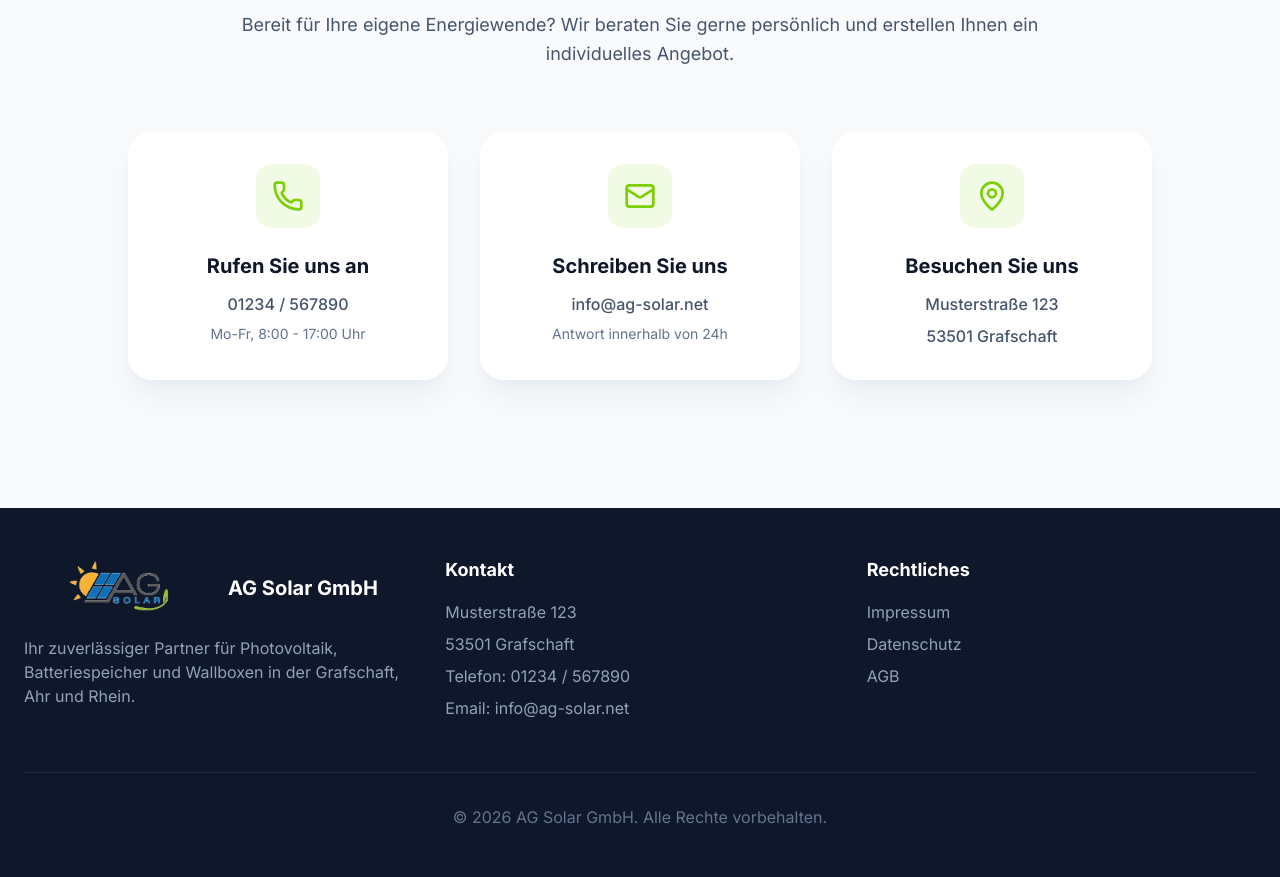
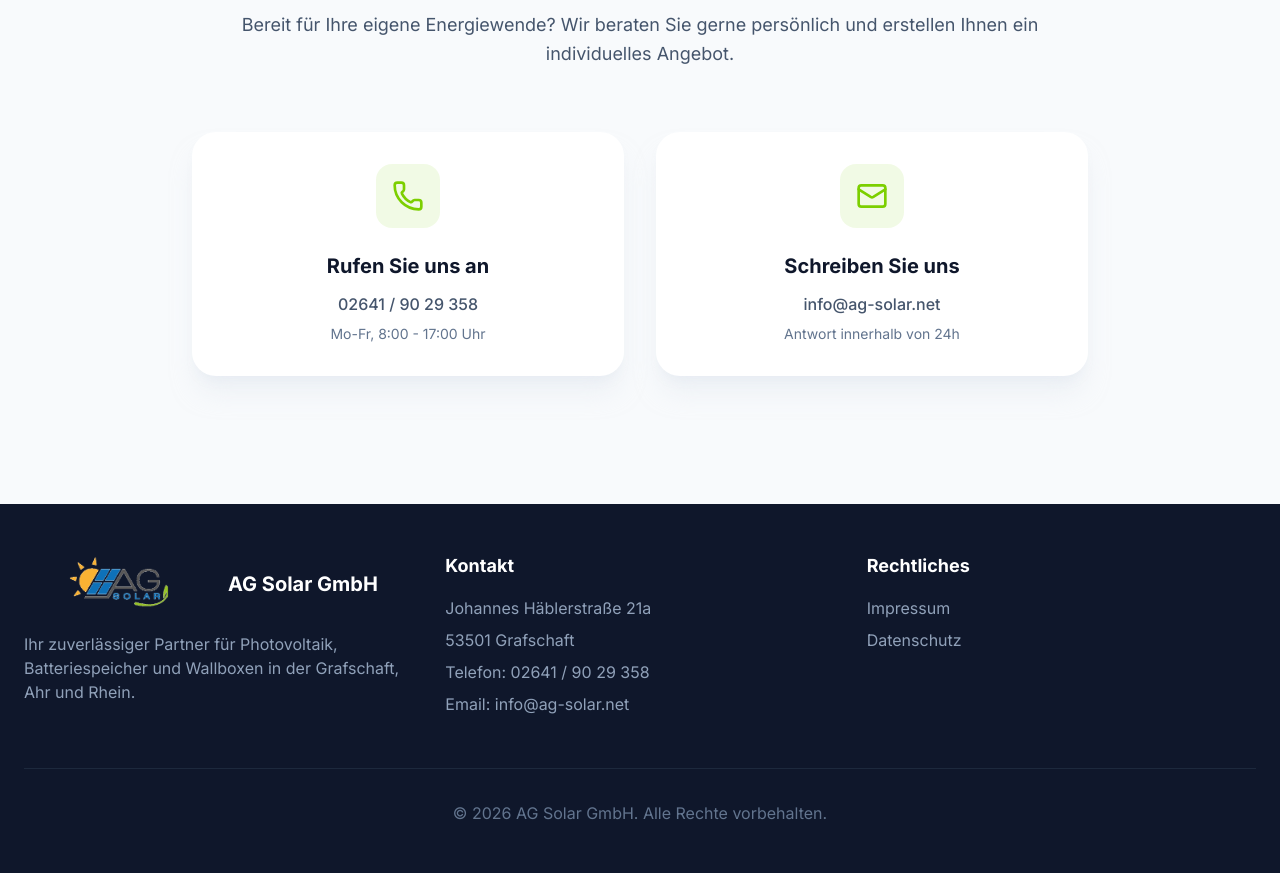
Before and after one commit to Mencode-Maennercode/SolarAG, a Next.js app: page / in a window 1280 px wide. Shown: the part 3200-4077 px from the top of the page. Built offline with nearby package versions, Linux system fonts and the light colour scheme.

Commit message:
Update contact information with real company data and remove AGB link

```diff
--- a/src/components/Footer.tsx
+++ b/src/components/Footer.tsx
@@ -25,9 +25,9 @@ export default function Footer() {
         <div>
           <h4 className="text-lg font-bold text-white mb-4">Kontakt</h4>
           <ul className="space-y-2 text-slate-400">
-            <li>Musterstraße 123</li>
+            <li>Johannes Häblerstraße 21a</li>
             <li>53501 Grafschaft</li>
-            <li>Telefon: 01234 / 567890</li>
+            <li>Telefon: 02641 / 90 29 358</li>
             <li>Email: info@ag-solar.net</li>
           </ul>
         </div>
@@ -40,9 +40,6 @@ export default function Footer() {
             <li>
               <a href="#" className="hover:text-lime-500 transition-colors">Datenschutz</a>
             </li>
-            <li>
-              <a href="#" className="hover:text-lime-500 transition-colors">AGB</a>
-            </li>
           </ul>
         </div>
       </div>
--- a/src/components/sections/About.tsx
+++ b/src/components/sections/About.tsx
@@ -33,7 +33,7 @@ export default function About() {
                   </div>
                   <div>
                     <div className="text-sm text-slate-500 font-medium">Regional verankert</div>
-                    <div className="text-xl font-bold text-slate-900">Grafschaft & Umgebung</div>
+                    <div className="text-xl font-bold text-slate-900">Johannes Häblerstraße 21a<br />53501 Grafschaft</div>
                   </div>
                 </div>
               </div>
--- a/src/components/sections/Contact.tsx
+++ b/src/components/sections/Contact.tsx
@@ -24,7 +24,7 @@ export default function Contact() {
           </motion.div>
         </div>
 
-        <div className="grid grid-cols-1 md:grid-cols-3 gap-8 max-w-5xl mx-auto">
+        <div className="grid grid-cols-1 md:grid-cols-2 gap-8 max-w-4xl mx-auto">
           <motion.div
             initial={{ opacity: 0, y: 30 }}
             whileInView={{ opacity: 1, y: 0 }}
@@ -36,7 +36,7 @@ export default function Contact() {
               <Phone className="text-lime-500" size={32} />
             </div>
             <h3 className="text-xl font-bold text-slate-900 mb-3">Rufen Sie uns an</h3>
-            <p className="text-slate-600 font-medium mb-2">01234 / 567890</p>
+            <p className="text-slate-600 font-medium mb-2">02641 / 90 29 358</p>
             <p className="text-slate-500 text-sm">Mo-Fr, 8:00 - 17:00 Uhr</p>
           </motion.div>
 
@@ -54,21 +54,6 @@ export default function Contact() {
             <p className="text-slate-600 font-medium mb-2">info@ag-solar.net</p>
             <p className="text-slate-500 text-sm">Antwort innerhalb von 24h</p>
           </motion.div>
-
-          <motion.div
-            initial={{ opacity: 0, y: 30 }}
-            whileInView={{ opacity: 1, y: 0 }}
-            viewport={{ once: true, margin: "-100px" }}
-            transition={{ duration: 0.6, delay: 0.4 }}
-            className="bg-white p-8 rounded-3xl shadow-xl shadow-slate-200/50 text-center"
-          >
-            <div className="bg-lime-500/10 w-16 h-16 rounded-2xl flex items-center justify-center mx-auto mb-6">
-              <MapPin className="text-lime-500" size={32} />
-            </div>
-            <h3 className="text-xl font-bold text-slate-900 mb-3">Besuchen Sie uns</h3>
-            <p className="text-slate-600 font-medium mb-2">Musterstraße 123</p>
-            <p className="text-slate-600 font-medium">53501 Grafschaft</p>
-          </motion.div>
         </div>
       </div>
     </section>
```
